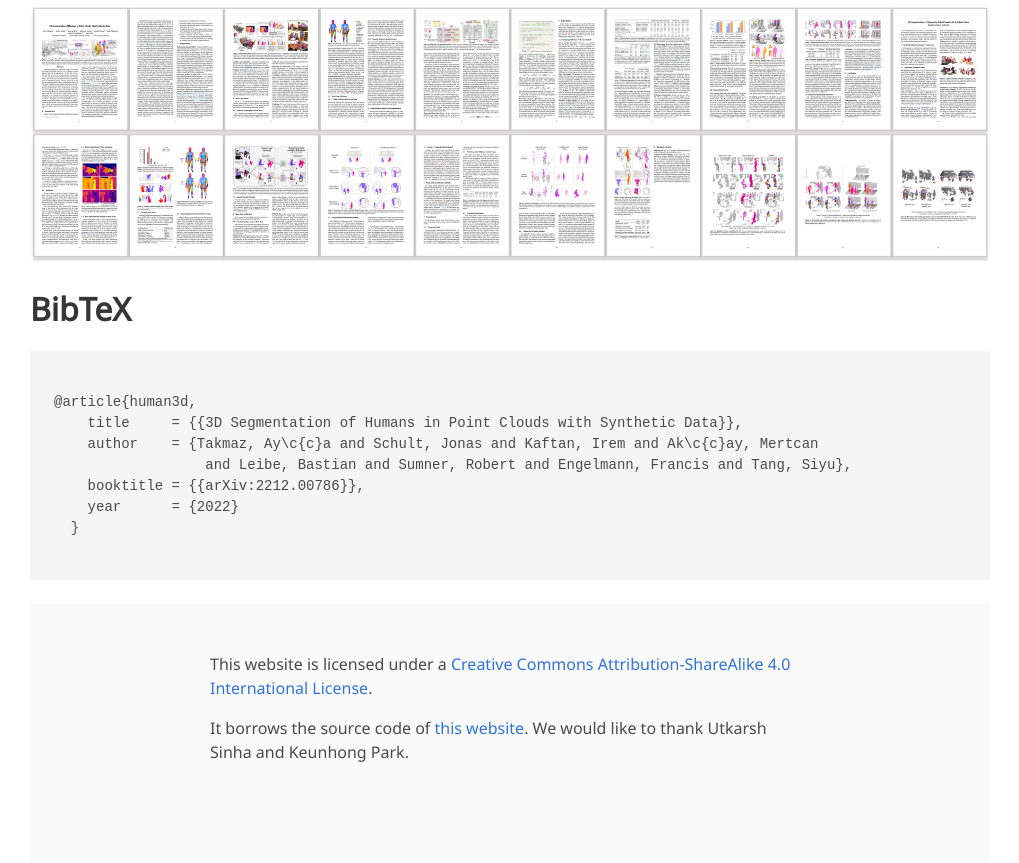
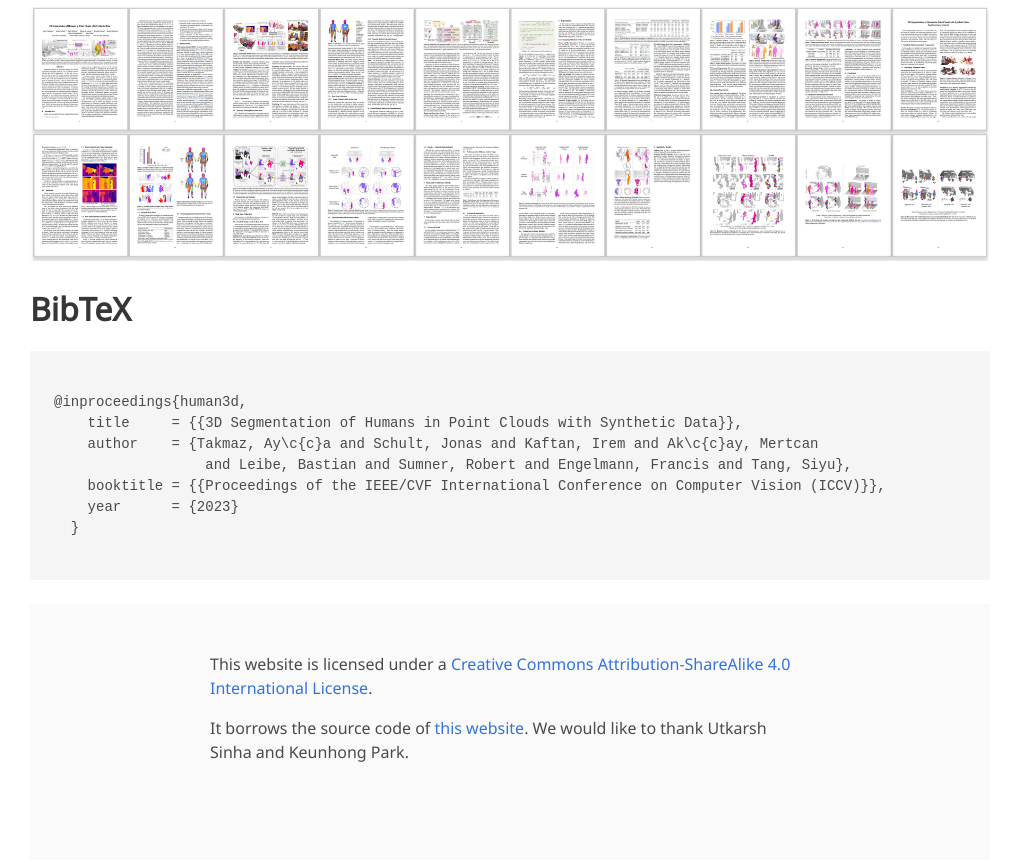
Before and after one commit to human-3d/human-3d.github.io, a plain HTML site: page index.html in a window 1280 px wide. Shown: the part 3197-4060 px from the top of the page, without its empty margins (130-1149 px from the left). Drawn offline with nearby package versions, Linux system fonts and the light colour scheme; some icons are missing; a web font is replaced by a local one.

Commit message:
Update index.html

```diff
--- a/index.html
+++ b/index.html
@@ -257,15 +257,14 @@
           <h2 class="title is-3">BibTeX</h2>
 
           <pre><code>
-@article{human3d,
+@inproceedings{human3d,
     title     = {{3D Segmentation of Humans in Point Clouds with Synthetic Data}},
     author    = {Takmaz, Ay\c{c}a and Schult, Jonas and Kaftan, Irem and Ak\c{c}ay, Mertcan
                   and Leibe, Bastian and Sumner, Robert and Engelmann, Francis and Tang, Siyu},
-    booktitle = {{arXiv:2212.00786}},
-    year      = {2022}
+    booktitle = {{Proceedings of the IEEE/CVF International Conference on Computer Vision (ICCV)}},
+    year      = {2023}
   }
             </code></pre>
-
         </div>
       </div>
       <!--/ Concurrent Work. -->
```
